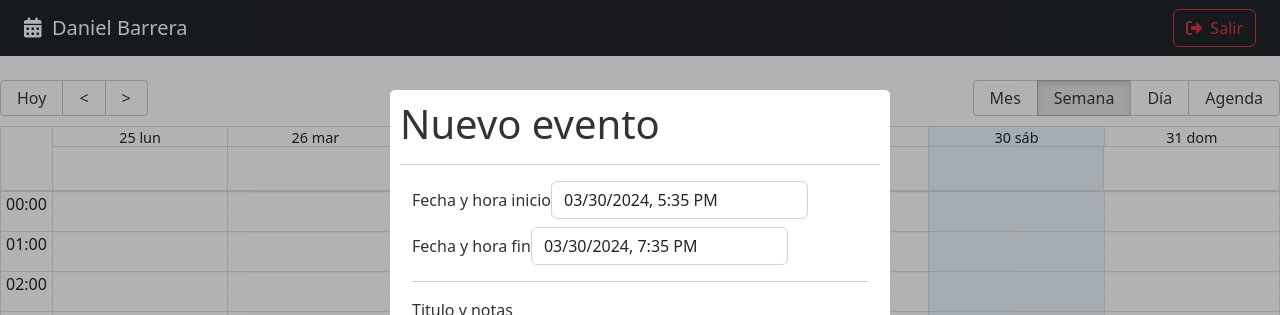
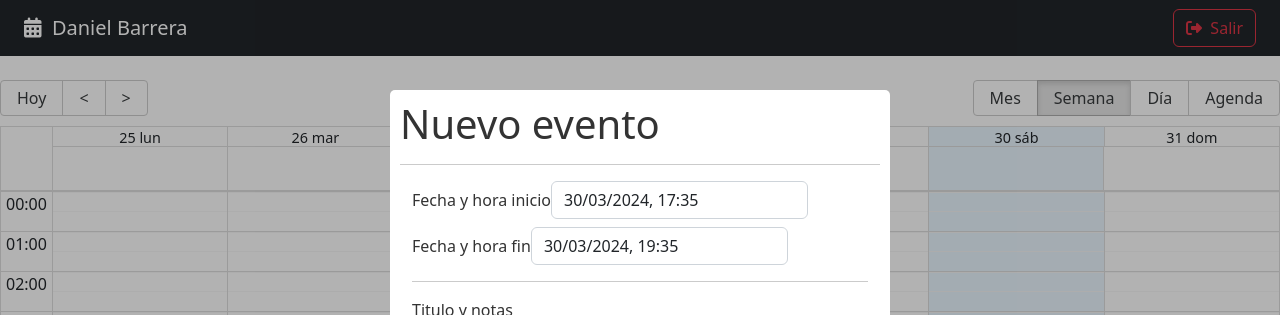
Before and after one commit to Daniel-tech-cloud/MERN-Calendar, a React (Vite) app: page /auth in a window 1280 px wide. Shown: the top 315 px of the page. Built offline with nearby package versions, Linux system fonts and the light colour scheme.

Commit message:
DatePicker en español

```diff
--- a/src/calendar/components/CalendarModal.jsx
+++ b/src/calendar/components/CalendarModal.jsx
@@ -2,10 +2,13 @@
 import { addHours } from 'date-fns';
 
 import Modal from 'react-modal';
-import DatePicker from 'react-datepicker';
+import DatePicker, { registerLocale } from 'react-datepicker';
 
 import './CalendarModalStyles.css';
 import "react-datepicker/dist/react-datepicker.css";
+import es from 'date-fns/locale/es';
+
+registerLocale( 'es', es );
 
 const customStyles = {
     content: {
@@ -69,11 +72,15 @@
                 <div className="form-group mb-2">
                     <label>Fecha y hora inicio</label>
                     <DatePicker
-                    minDate={ formValue.start }
+
                         selected={ formValue.start }
                         onChange={ ( event ) => onDateChanged(event, 'start') }
                         className="form-control"
                         dateFormat="Pp"
+                        showTimeSelect
+                        locale='es'
+                        timeCaption='Hora'
+
 
                     />
                 </div>
@@ -81,10 +88,14 @@
                 <div className="form-group mb-2">
                     <label>Fecha y hora fin</label>
                     <DatePicker
+                        minDate={ formValue.start }
                         selected={ formValue.end }
                         onChange={ ( event ) => onDateChanged(event, 'end') }
                         className="form-control"
                         dateFormat="Pp"
+                        showTimeSelect
+                        locale='es'
+
 
                     />
                 </div>
```
